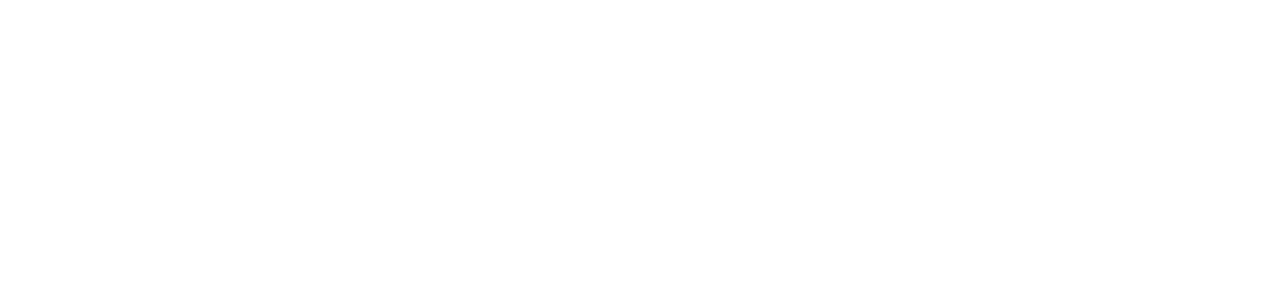
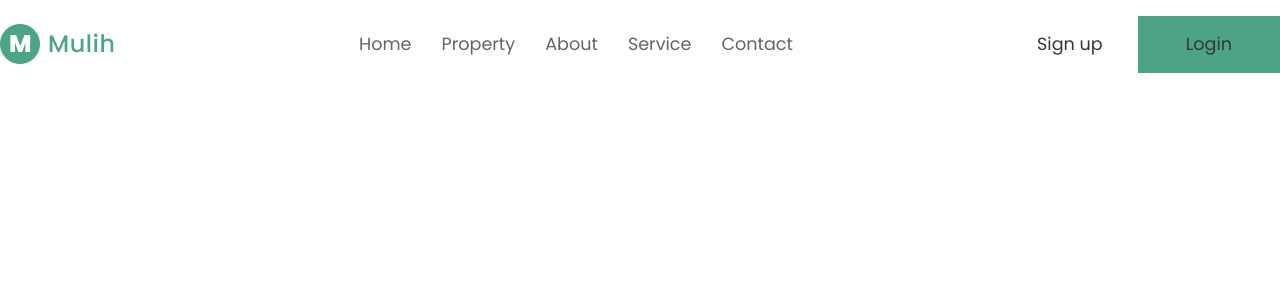
Before and after one commit to henriquepx/real_estate, a React (Vite) app: page / in a window 1280 px wide. Shown: the top 300 px of the page. Built offline with nearby package versions, Linux system fonts and the light colour scheme.

Commit message:
feat: header structure

```diff
--- a/index.html
+++ b/index.html
@@ -4,6 +4,9 @@
     <meta charset="UTF-8" />
     <meta name="viewport" content="width=device-width, initial-scale=1.0" />
     <title>Real Estate</title>
+    <link rel="preconnect" href="https://fonts.googleapis.com">
+    <link rel="preconnect" href="https://fonts.gstatic.com" crossorigin>
+    <link href="https://fonts.googleapis.com/css2?family=Montserrat:ital,wght@0,200;0,300;0,400;0,500;0,600;0,700;0,900;1,400;1,500&family=Poppins:wght@200;300;400;500;600;700;800;900&display=swap" rel="stylesheet">
   </head>
   <body>
     <div id="root"></div>
--- a/src/App.jsx
+++ b/src/App.jsx
@@ -1,7 +1,11 @@
+import Header from "./pages/Header"
+import GlobalStyle from "./styles/globalStyles"
+
 function App() {
   return (
     <>
-
+      <GlobalStyle />
+      <Header />
     </>
   )
 }
--- /dev/null
+++ b/src/pages/Header.jsx
@@ -0,0 +1,69 @@
+import styled from 'styled-components';
+import logo from '../assets/logo.png';
+
+const HeaderContainer = styled.div`
+    max-width: 1300px;
+    width: 100%;
+    margin: 0 auto;
+
+    display: flex;
+    justify-content: space-between;
+    align-items: center;
+
+    padding: 1rem 0;
+`
+const UlHeader = styled.ul`
+    display: flex;
+    gap: 30px;
+`
+const LiHeader = styled.li`
+    a {
+        font-size: 1.1rem;
+        color: #646464;
+        &:visited {
+            color: #616161;
+        }
+    }
+`
+const DivHeader = styled.div`
+    display: flex;
+    align-items: center;
+    gap: 35px;
+    a {
+        font-size: 1.1rem;
+        color: #363636;
+        &:visited {
+            color: #363636;
+        }
+    }
+`
+const LinkHeaderLogin = styled.a`
+    padding: 1rem 3rem;
+    background-color: #4ca484;
+    color: #fff;
+`
+
+const Header = () => {
+  return (
+      <header>
+          <HeaderContainer>
+              <img src={logo} alt="Logo" />
+              <nav>
+                  <UlHeader>
+                    <LiHeader><a href="#">Home</a></LiHeader>
+                    <LiHeader><a href="#">Property</a></LiHeader>
+                    <LiHeader><a href="#">About</a></LiHeader>
+                    <LiHeader><a href="#">Service</a></LiHeader>
+                    <LiHeader><a href="#">Contact</a></LiHeader>
+                  </UlHeader>
+              </nav>
+              <DivHeader>
+                  <a href="#">Sign up</a>
+                  <LinkHeaderLogin href="#">Login</LinkHeaderLogin>
+              </DivHeader>
+          </HeaderContainer>
+    </header>
+  )
+}
+
+export default Header
--- /dev/null
+++ b/src/styles/globalStyles.jsx
@@ -0,0 +1,35 @@
+import { createGlobalStyle } from 'styled-components';
+
+const GlobalStyle = createGlobalStyle`
+    :root {
+    --font: 'Poppins', sans-serif;
+    --font2: 'Montserrat', sans-serif;
+}
+
+    * {
+    margin: 0;
+    padding: 0;
+    border: 0;
+    box-sizing: border-box;
+    font-size: 100%;
+    font: inherit;
+    scroll-behavior: smooth;
+    vertical-align: baseline;
+    list-style: none;
+    text-decoration: none;
+    line-height: 1.4;
+    font-family: 'Poppins', sans-serif;
+    ::-webkit-scrollbar {
+        width: 5px;
+    }
+    ::-webkit-scrollbar-thumb {
+        background-color: #dadada;
+    }
+    ::-webkit-scrollbar-track {
+        background-color: #1f1e1e;
+    }
+}
+
+`;
+
+export default GlobalStyle;
```
Also changed, not shown: src/assets/logo.png (renamed from src/assets/Group 422.png).
